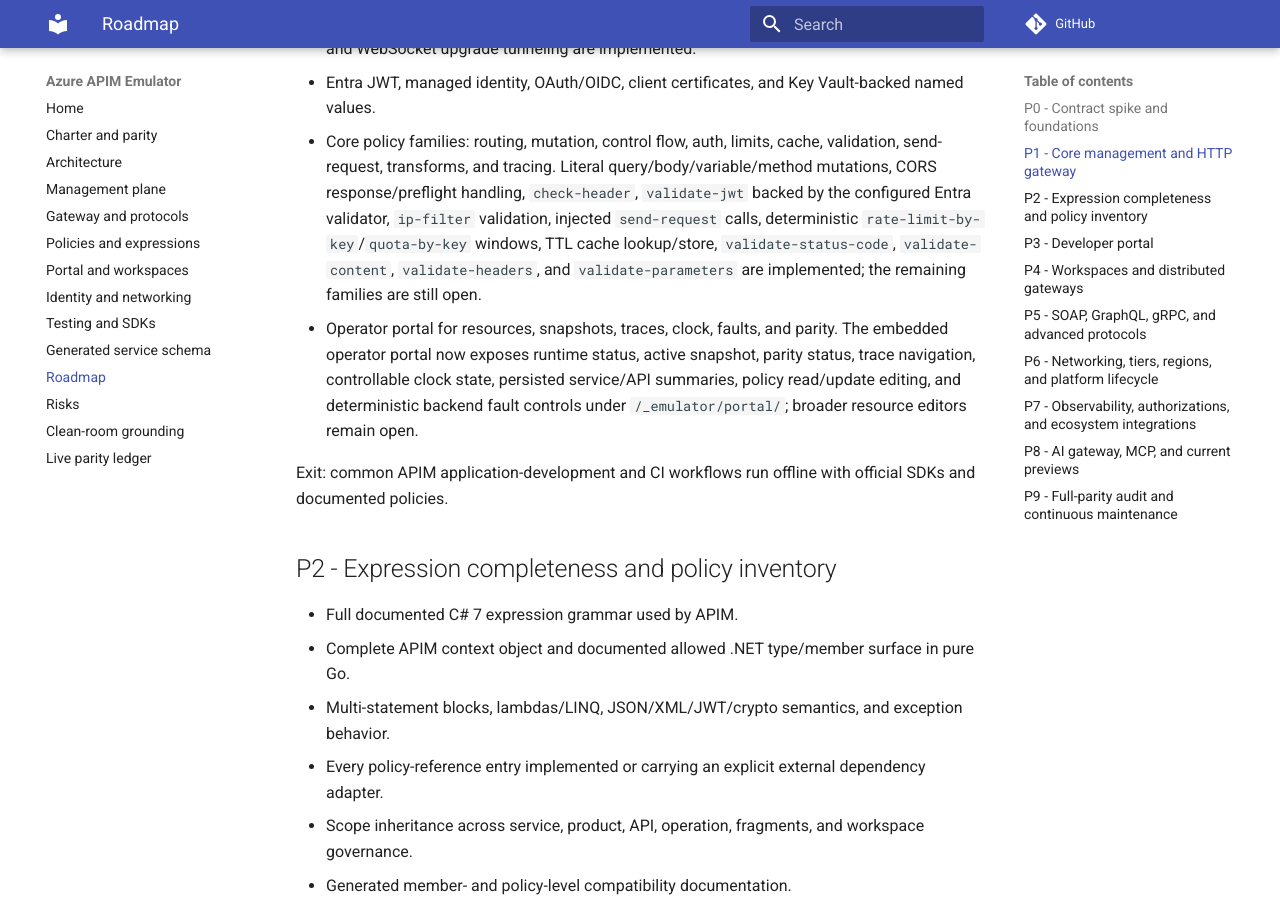
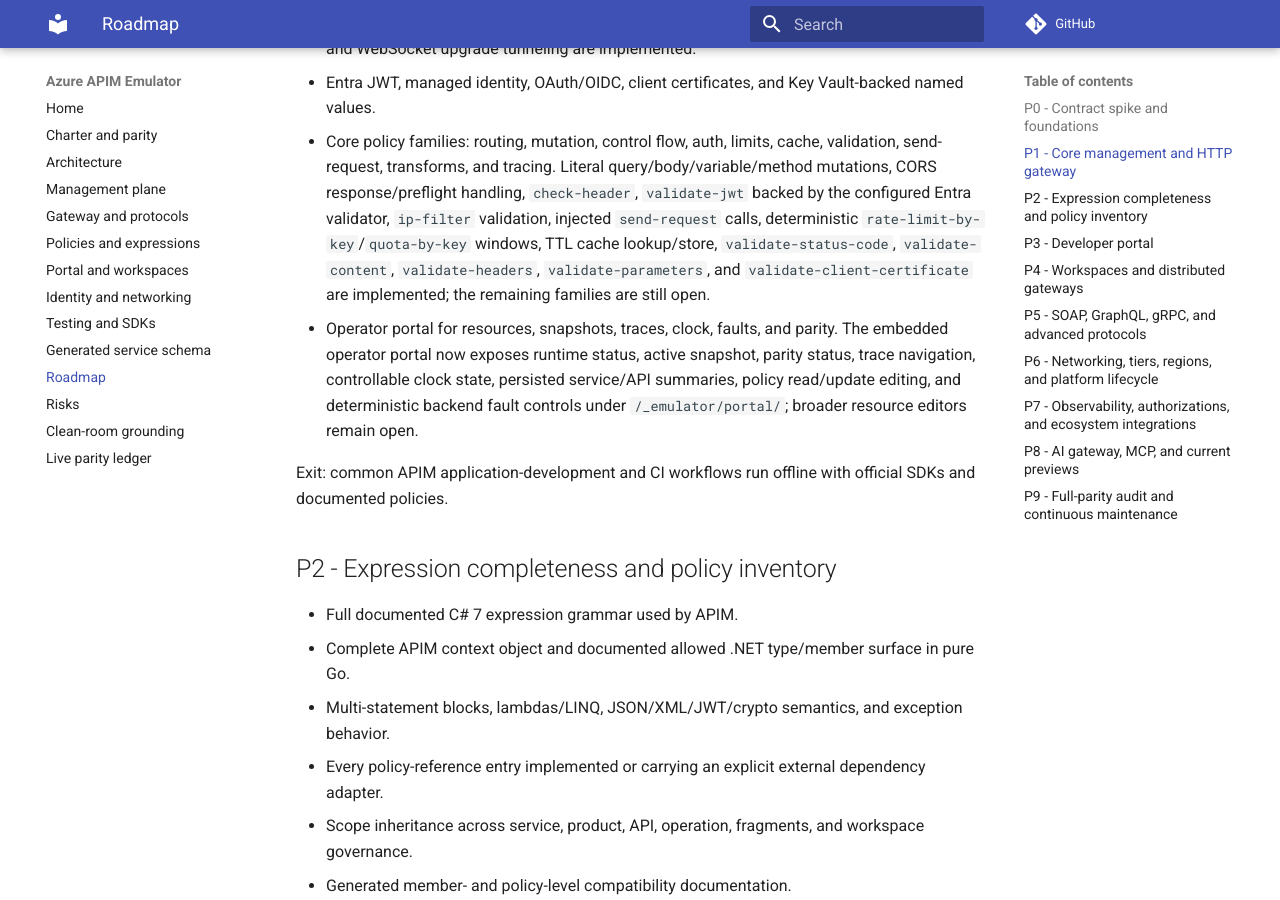
Before and after one commit to calvinchengx/azure-apim-emulator, an MkDocs documentation site: the page built from docs/09-roadmap.md, in a window 1280 px wide and 900 px high, scrolled down 1818 px. Built offline with MkDocs 1.6.1 and Material for MkDocs 9.7.7, drawn with Linux system fonts in a browser that asks for light colours; comment, search, counter and statistics services are not loaded.

Commit message:
Document client certificate policy

```diff
--- a/docs/09-roadmap.md
+++ b/docs/09-roadmap.md
@@ -40,7 +40,7 @@
   Custom hostname routing from persisted `hostnameConfigurations`, backend TLS chain-validation/client-certificate behavior, backend retry execution for transient failures/status predicates, circuit-breaker state, SSE flushing, and WebSocket upgrade tunneling are implemented.
 - Entra JWT, managed identity, OAuth/OIDC, client certificates, and Key Vault-backed named values.
 - Core policy families: routing, mutation, control flow, auth, limits, cache, validation, send-request, transforms, and tracing.
-  Literal query/body/variable/method mutations, CORS response/preflight handling, `check-header`, `validate-jwt` backed by the configured Entra validator, `ip-filter` validation, injected `send-request` calls, deterministic `rate-limit-by-key`/`quota-by-key` windows, TTL cache lookup/store, `validate-status-code`, `validate-content`, `validate-headers`, and `validate-parameters` are implemented; the remaining families are still open.
+  Literal query/body/variable/method mutations, CORS response/preflight handling, `check-header`, `validate-jwt` backed by the configured Entra validator, `ip-filter` validation, injected `send-request` calls, deterministic `rate-limit-by-key`/`quota-by-key` windows, TTL cache lookup/store, `validate-status-code`, `validate-content`, `validate-headers`, `validate-parameters`, and `validate-client-certificate` are implemented; the remaining families are still open.
 - Operator portal for resources, snapshots, traces, clock, faults, and parity.
   The embedded operator portal now exposes runtime status, active snapshot, parity status, trace navigation, controllable clock state, persisted service/API summaries, policy read/update editing, and deterministic backend fault controls under `/_emulator/portal/`; broader resource editors remain open.
 
```
Also changed, not shown: docs/parity.md (+1 -1 lines).
